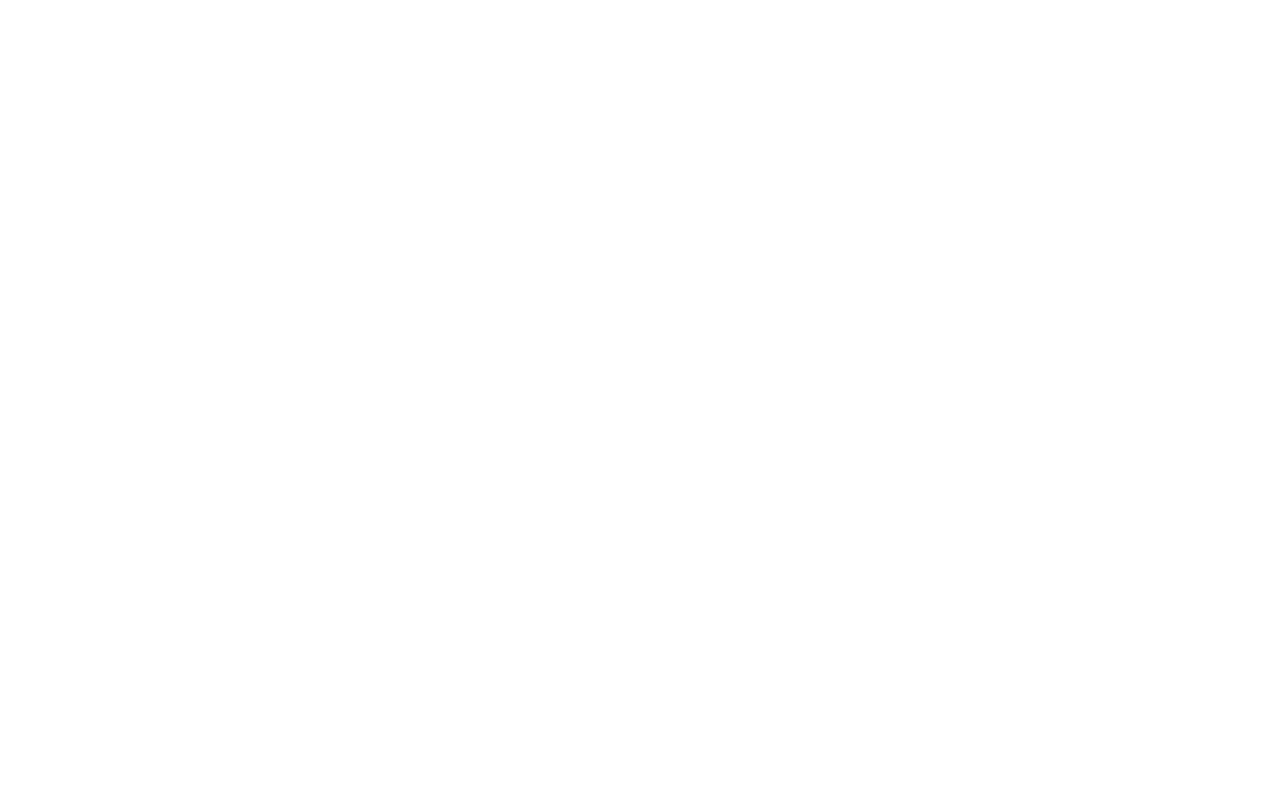
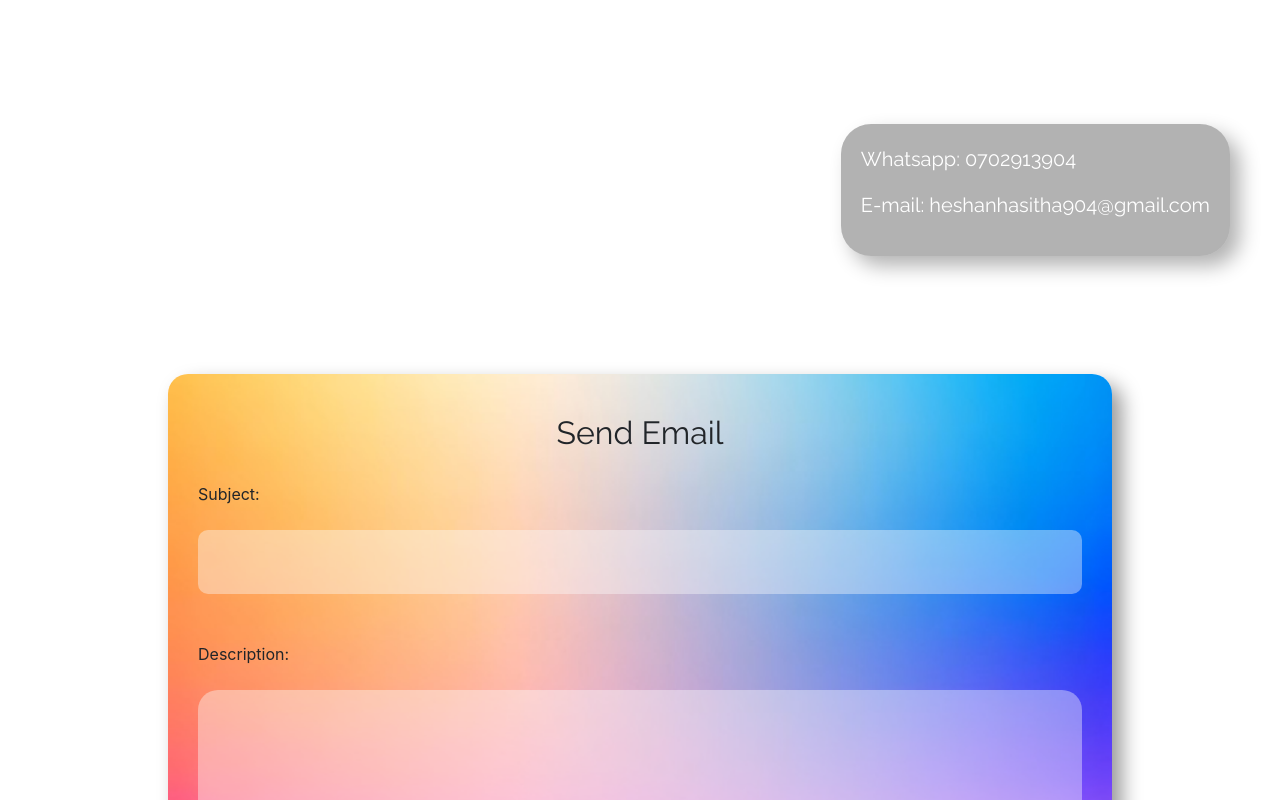
Before and after one commit to Heshan904/my_portfolio, a React (Create React App) app in the folder my_portfolio/: page /contact in a window 1280 px wide. Before the commit this address had no page. Shown: the part 400-1200 px from the top of the page. Before the commit the page ends 800 px from the top, so only its background shows below. Built offline with nearby package versions, Linux system fonts and the light colour scheme; the HTML template or start-up script is replaced by a standard one; a web font is replaced by a local one.

Commit message:
make
crash make

```diff
--- a/my_portfolio/src/App.js
+++ b/my_portfolio/src/App.js
@@ -5,6 +5,7 @@
 import SkillPage from './page/SkillPage';
 import React from 'react';
 import Project from './page/Project';
+import Contact from './page/Contact';
 import { BrowserRouter, Routes, Route } from 'react-router-dom';
 
 function App() {
@@ -15,6 +16,7 @@
         <Route path="/about" element={<About/>} />
         <Route path="/skill" element={<SkillPage/>} />
         <Route path="/project" element={<Project/>} />
+        <Route path='/contact' element={<Contact/>}/>
       </Routes>
   </BrowserRouter>
   );
--- a/my_portfolio/src/component/email.css
+++ b/my_portfolio/src/component/email.css
@@ -7,7 +7,7 @@
   padding: 30px;
   border-radius: 20px;
   border: none;
-  background-image: url('../img/email.png');
+  background-image: url('../img/emailb.jpg');
     background-size: cover;
     background-position: center;
     box-shadow: 10px 10px 20px rgba(0, 0, 0, 0.4);
```
Also changed, not shown: my_portfolio/src/img/emailb.jpg (added).
